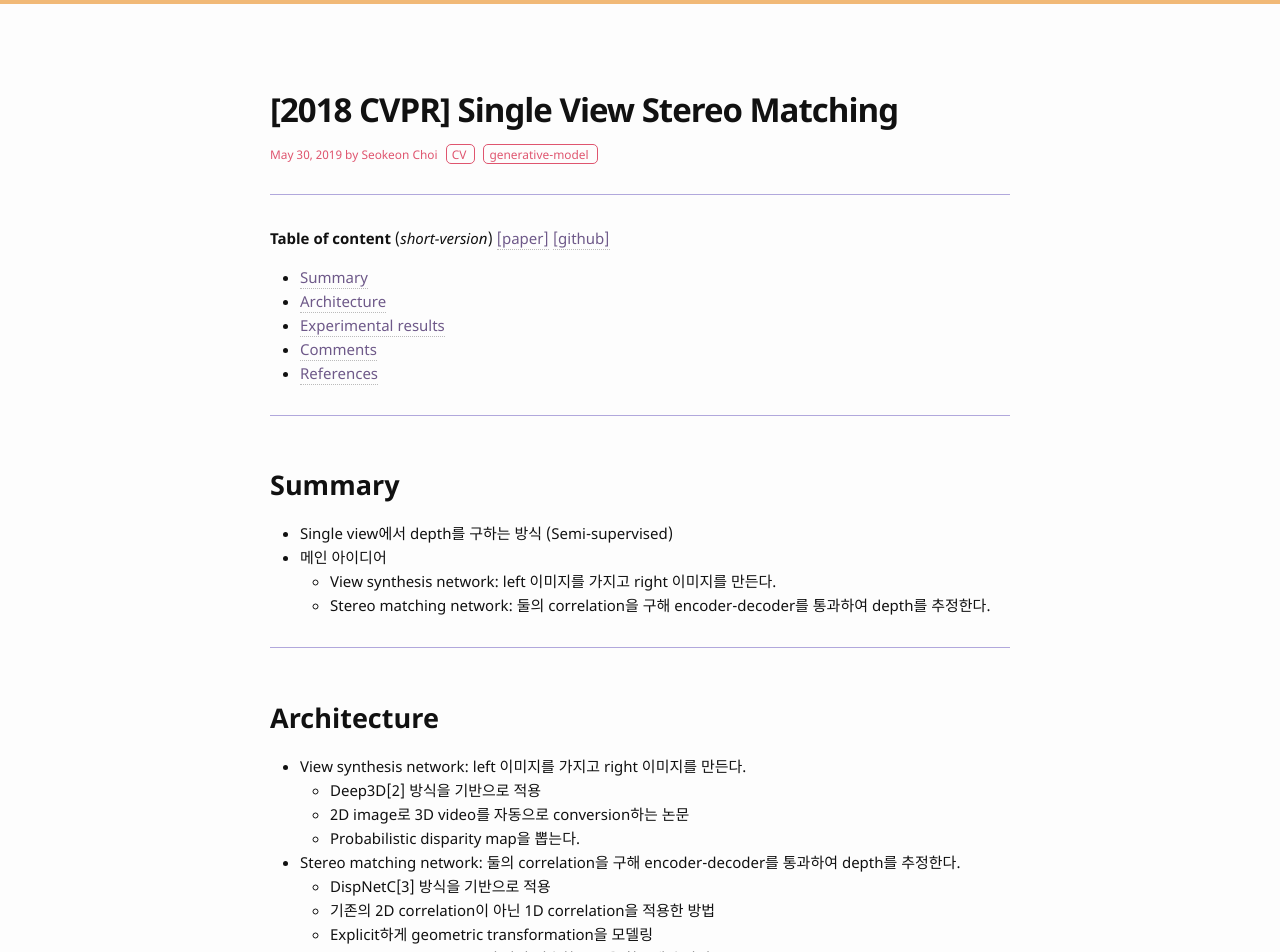
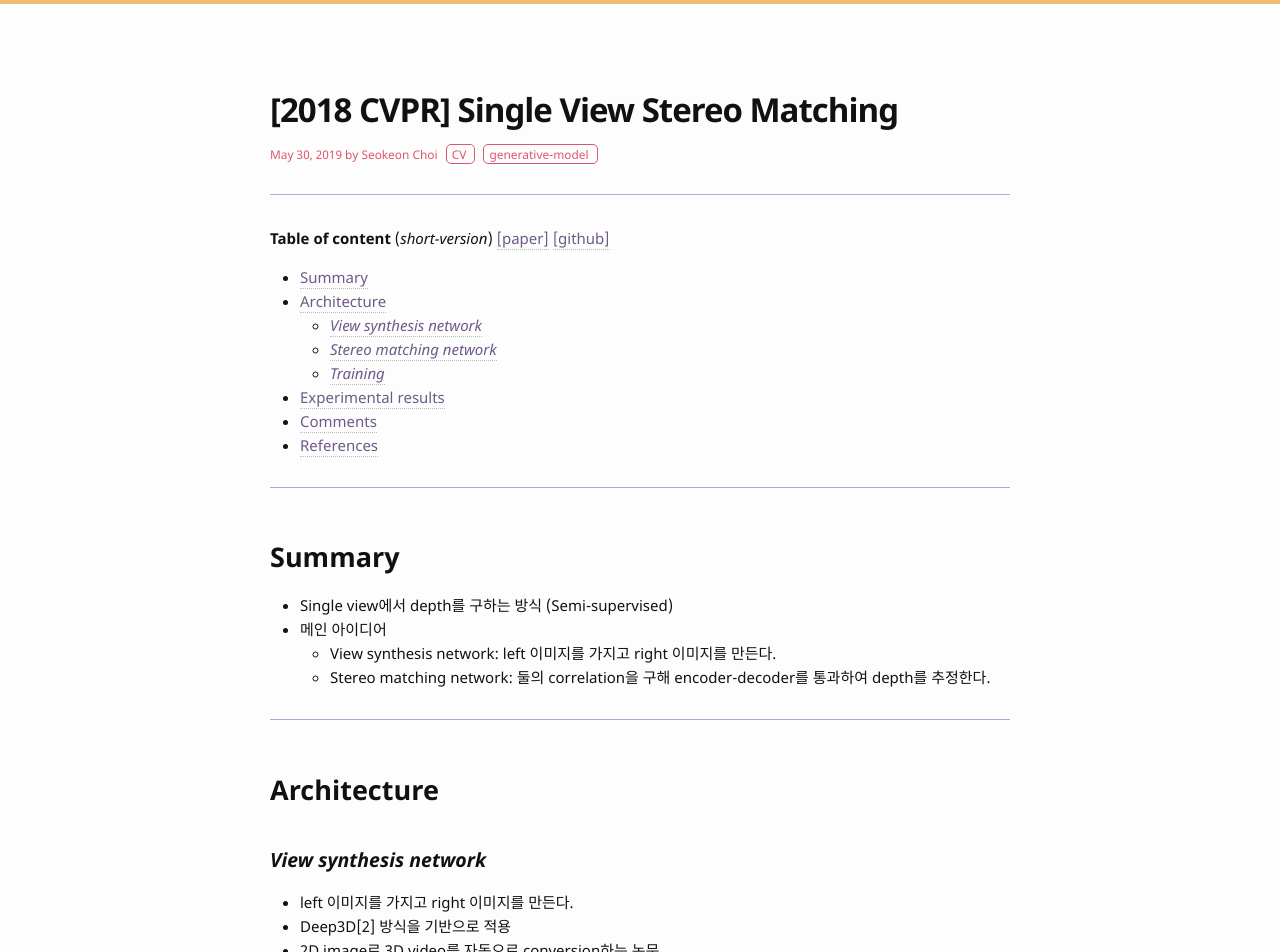
Before and after one commit to bismex/bismex.github.io, a Jekyll site: the page built from _posts/2019-05-30-SVSM.md, in a window 1280 px wide and 1400 px high. Shown: the top 952 px of the window. Built offline with Jekyll 4.4.1, drawn with Linux system fonts in a browser that asks for light colours; some of the changed lines change nothing that is shown; some of the changed text lies outside the part shown.

Commit message:
Update 2019-05-30-SVSM.md

```diff
--- a/_posts/2019-05-30-SVSM.md
+++ b/_posts/2019-05-30-SVSM.md
@@ -28,32 +28,42 @@
 
 ## Architecture
 
-  - View synthesis network: left 이미지를 가지고 right 이미지를 만든다.
-    - Deep3D[2] 방식을 기반으로 적용
-    - 2D image로 3D video를 자동으로 conversion하는 논문
-    - Probabilistic disparity map을 뽑는다.
-  - Stereo matching network: 둘의 correlation을 구해 encoder-decoder를 통과하여 depth를 추정한다.
-    - DispNetC[3] 방식을 기반으로 적용
-    - 기존의 2D correlation이 아닌 1D correlation을 적용한 방법
-    - Explicit하게 geometric transformation을 모델링
-    - Horizontal correlation이 가장 비슷한 부분을 찾는데 효과적
-- Training
-  - 각각 학습한 뒤에 joint training (최종 end-to-end)
-  - 각각의 네트워크는 미세한 아키텍처 차이와 학습 방식이 약간 다름
+### *View synthesis network*
+- left 이미지를 가지고 right 이미지를 만든다.
+- Deep3D[2] 방식을 기반으로 적용
+- 2D image로 3D video를 자동으로 conversion하는 논문
+- Probabilistic disparity map을 뽑는다.
 
 <br/>
-![picture]({{ '/assets/images/SVSM01.png' | relative_url }})
-{: style="width: 100%;" class="center"}
-<span style="color: #e01f1f;">***Fig. 1. 전체 프레임워크***</span>
+
+### *Stereo matching network*
+- 둘의 correlation을 구해 encoder-decoder를 통과하여 depth를 추정한다.
+- DispNetC[3] 방식을 기반으로 적용
+- 기존의 2D correlation이 아닌 1D correlation을 적용한 방법
+- Explicit하게 geometric transformation을 모델링
+- Horizontal correlation이 가장 비슷한 부분을 찾는데 효과적
+
+<br/>
+
+### *Training*
+- 각각 학습한 뒤에 joint training (최종 end-to-end)
+- 각각의 네트워크는 미세한 아키텍처 차이와 학습 방식이 약간 다름
+
+
+<br/>
+<p align="center" style="color: #e01f1f; font-weight: bold;">[전체 프레임워크]</p>
+![picture]({{ '/assets/images/SVSM01.png' | relative_url }}){: style="width: 100%;" class="center"}
+<br/>
 
 ---
 
 ## Experimental results
 
 <br/>
-![picture]({{ '/assets/images/SVSM02.png' | relative_url }})
-{: style="width: 100%;" class="center"}
-<span style="color: #e01f1f;">***Fig. 2. 실험 결과***</span>
+<p align="center" style="color: #e01f1f; font-weight: bold;">[실험 결과]</p>
+![picture]({{ '/assets/images/SVSM02.png' | relative_url }}){: style="width: 100%;" class="center"}
+<br/>
+
 
 ---
 
```
